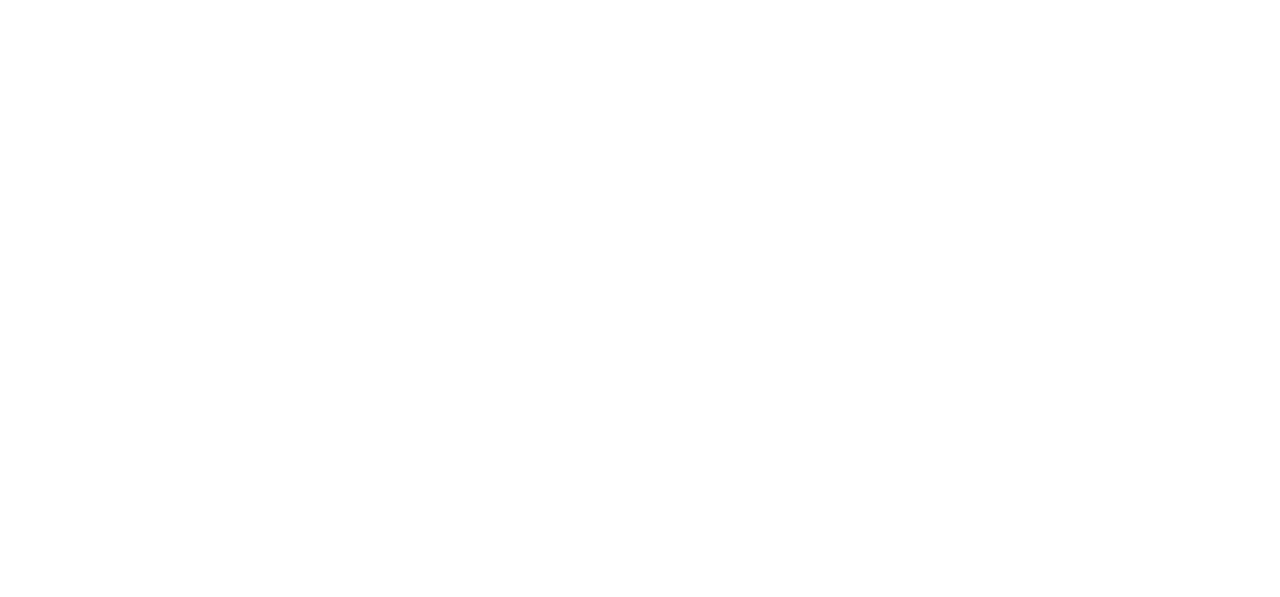
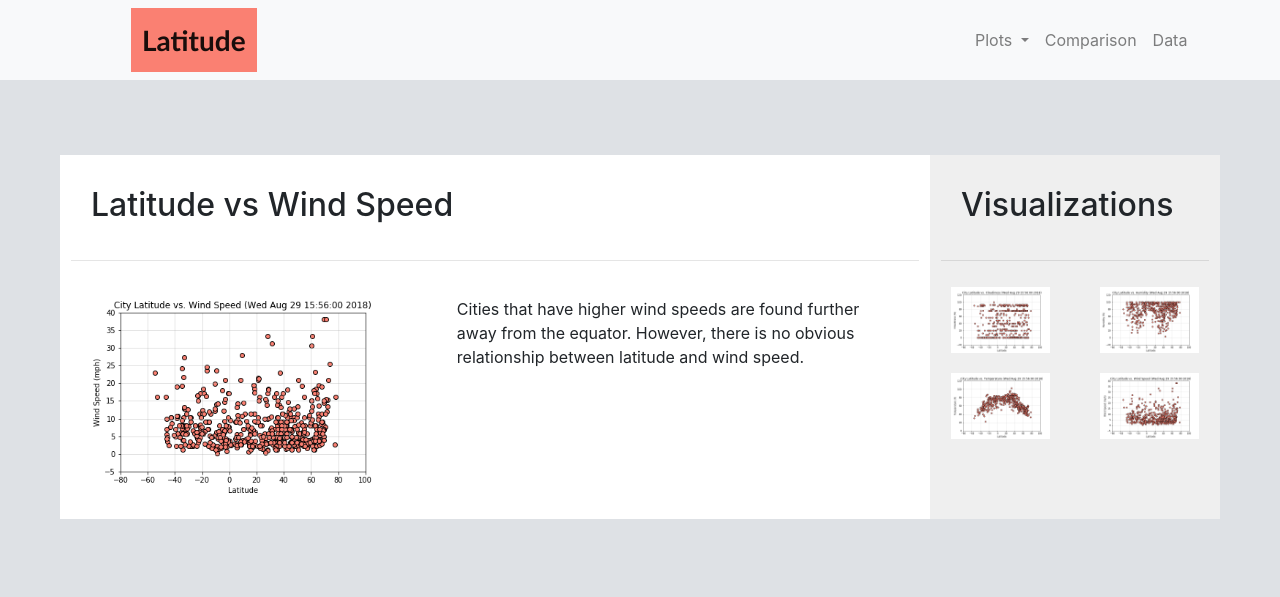
Before and after one commit to hlinn1/webviz, a plain HTML site: page windspeed.html in a window 1280 px wide. Drawn offline with nearby package versions, Linux system fonts and the light colour scheme.

Commit message:
all pages updated

```diff
--- a/temperature.html
+++ b/temperature.html
@@ -0,0 +1,113 @@
+<!DOCTYPE html>
+<html lang="en-us">
+<head>
+    <meta charset="utf-8">
+    <meta name="viewport" content="width=device-width, initial-scale=1, shrink-to-fit=no">
+
+    <title>Latitude Analysis</title>
+
+    <link rel="stylesheet" href="https://stackpath.bootstrapcdn.com/bootstrap/4.1.3/css/bootstrap.min.css" integrity="sha384-MCw98/SFnGE8fJT3GXwEOngsV7Zt27NXFoaoApmYm81iuXoPkFOJwJ8ERdknLPMO" crossorigin="anonymous">
+    <link rel="stylesheet" href="style.css">
+</head>
+
+<body>
+    <div class="container"></div>
+        <nav class="navbar navbar-expand-lg navbar-light bg-light">
+            <div class="col-md-9">
+                <a class="navbar-brand" href="index.html">Latitude</a>
+                <button class="navbar-toggler" type="button" data-toggle="collapse" data-target="#navbarNavDropdown" aria-controls="navbarNavDropdown" aria-expanded="false" aria-label="Toggle navigation">
+                <span class="navbar-toggler-icon"></span>
+                </button>
+            </div>
+            <div class="col-md-3">
+            <div class="collapse navbar-collapse" id="navbarNavDropdown">
+                <ul class="navbar-nav">
+                    <li class="nav-item dropdown">
+                        <a class="nav-link dropdown-toggle" href="#" id="navbarDropdownMenuLink" role="button" data-toggle="dropdown" aria-haspopup="true" aria-expanded="false">
+                        Plots
+                        </a>
+                        <div class="dropdown-menu" aria-labelledby="navbarDropdownMenuLink">
+                            <a class="dropdown-item" href="cloudiness.html">Latitude vs Cloudiness</a>
+                            <a class="dropdown-item" href="humidity.html">Latitude vs Humidity</a>
+                            <a class="dropdown-item" href="temperature.html">Latitude vs Temperature</a>
+                            <a class="dropdown-item" href="windspeed.html">Latitude vs Wind Speed</a>
+                        </div>
+                    </li>
+                    <li class="nav-item">
+                    <a class="nav-link" href="comparison.html">Comparison<span class="sr-only">(current)</span></a>
+                    </li>
+                    <li class="nav-item">
+                    <a class="nav-link" href="data.html">Data</a>
+                    </li>
+
+                </ul>
+            </div>
+            </div>
+        </nav>
+
+
+        <div class="main-body">
+            <div class="row">
+                <div class="col-md-9" id="main">
+                    <div class="row">
+                        <div class="col-md-12">
+                            <h2>Latitude vs Temperature</h2>
+                            <hr>
+                        </div>
+                    </div>
+
+                    <div class="row">
+                        <div class="col-md-5" id="summary-img">
+                            <img src="Plots/og-temperature.png" width=400px alt="Latitude vs Temperature Chart"/>
+                        </div>
+                        <div class="col-md-7">
+                            <p id="summary-text">
+                                From this plot, there is an obvious relationship between latitude and temperature. The closer the cities are to the equator (Latitude 0), the higher the temperature is.
+                            </p>
+                        </div>
+                    </div>
+                </div>
+
+                <div class="col-md-3" id="side">
+                    <div class="row">
+                        <div class="col-md-12">
+                            <h2>Visualizations</h2>
+                            <hr>
+                        </div>
+                    </div>
+
+                    <div class="row">
+                        <div class="col-sm-6 plot">
+                            <a href="cloudiness.html">
+                                <img src="Plots/og-cloudiness.png" alt="Latitude vs Cloudiness Chart" width=200px/>
+                            </a>
+                        </div>
+                        <div class="col-sm-6 plot">
+                            <a href="humidity.html">
+                                <img src="Plots/og-humidity.png" alt="Latitude vs Humidity Chart" width=200px/>
+                            </a>
+                        </div>
+                    </div>
+
+                    <div class="row">
+                        <div class="col-sm-6 plot">
+                            <a href="temperature.html">
+                                <img src="Plots/og-temperature.png" alt="Latitude vs Temperature Chart" width=200px/>
+                            </a>
+                        </div>
+                        <div class="col-sm-6 plot">
+                            <a href="windspeed.html">
+                                <img src="Plots/og-windspeed.png" alt="Latitude vs Wind Speed Chart" width=200px/>
+                            </a>
+                        </div>
+                    </div>
+                </div>
+            </div>
+      </div>
+    </div>
+
+    <script src="https://code.jquery.com/jquery-3.3.1.slim.min.js" integrity="sha384-q8i/X+965DzO0rT7abK41JStQIAqVgRVzpbzo5smXKp4YfRvH+8abtTE1Pi6jizo" crossorigin="anonymous"></script>
+    <script src="https://cdnjs.cloudflare.com/ajax/libs/popper.js/1.14.3/umd/popper.min.js" integrity="sha384-ZMP7rVo3mIykV+2+9J3UJ46jBk0WLaUAdn689aCwoqbBJiSnjAK/l8WvCWPIPm49" crossorigin="anonymous"></script>
+    <script src="https://stackpath.bootstrapcdn.com/bootstrap/4.1.3/js/bootstrap.min.js" integrity="sha384-ChfqqxuZUCnJSK3+MXmPNIyE6ZbWh2IMqE241rYiqJxyMiZ6OW/JmZQ5stwEULTy" crossorigin="anonymous"></script>
+</body>
+</html>
--- a/windspeed.html
+++ b/windspeed.html
@@ -0,0 +1,113 @@
+<!DOCTYPE html>
+<html lang="en-us">
+<head>
+    <meta charset="utf-8">
+    <meta name="viewport" content="width=device-width, initial-scale=1, shrink-to-fit=no">
+
+    <title>Latitude Analysis</title>
+
+    <link rel="stylesheet" href="https://stackpath.bootstrapcdn.com/bootstrap/4.1.3/css/bootstrap.min.css" integrity="sha384-MCw98/SFnGE8fJT3GXwEOngsV7Zt27NXFoaoApmYm81iuXoPkFOJwJ8ERdknLPMO" crossorigin="anonymous">
+    <link rel="stylesheet" href="style.css">
+</head>
+
+<body>
+    <div class="container"></div>
+        <nav class="navbar navbar-expand-lg navbar-light bg-light">
+            <div class="col-md-9">
+                <a class="navbar-brand" href="index.html">Latitude</a>
+                <button class="navbar-toggler" type="button" data-toggle="collapse" data-target="#navbarNavDropdown" aria-controls="navbarNavDropdown" aria-expanded="false" aria-label="Toggle navigation">
+                <span class="navbar-toggler-icon"></span>
+                </button>
+            </div>
+            <div class="col-md-3">
+            <div class="collapse navbar-collapse" id="navbarNavDropdown">
+                <ul class="navbar-nav">
+                    <li class="nav-item dropdown">
+                        <a class="nav-link dropdown-toggle" href="#" id="navbarDropdownMenuLink" role="button" data-toggle="dropdown" aria-haspopup="true" aria-expanded="false">
+                        Plots
+                        </a>
+                        <div class="dropdown-menu" aria-labelledby="navbarDropdownMenuLink">
+                            <a class="dropdown-item" href="cloudiness.html">Latitude vs Cloudiness</a>
+                            <a class="dropdown-item" href="humidity.html">Latitude vs Humidity</a>
+                            <a class="dropdown-item" href="temperature.html">Latitude vs Temperature</a>
+                            <a class="dropdown-item" href="windspeed.html">Latitude vs Wind Speed</a>
+                        </div>
+                    </li>
+                    <li class="nav-item">
+                    <a class="nav-link" href="comparison.html">Comparison<span class="sr-only">(current)</span></a>
+                    </li>
+                    <li class="nav-item">
+                    <a class="nav-link" href="data.html">Data</a>
+                    </li>
+
+                </ul>
+            </div>
+            </div>
+        </nav>
+
+
+        <div class="main-body">
+            <div class="row">
+                <div class="col-md-9" id="main">
+                    <div class="row">
+                        <div class="col-md-12">
+                            <h2>Latitude vs Wind Speed</h2>
+                            <hr>
+                        </div>
+                    </div>
+
+                    <div class="row">
+                        <div class="col-md-5" id="summary-img">
+                            <img src="Plots/og-windspeed.png" width=400px alt="Latitude vs Wind Speed Chart"/>
+                        </div>
+                        <div class="col-md-7">
+                            <p id="summary-text">
+                                Cities that have higher wind speeds are found further away from the equator. However, there is no obvious relationship between latitude and wind speed.
+                            </p>
+                        </div>
+                    </div>
+                </div>
+
+                <div class="col-md-3" id="side">
+                    <div class="row">
+                        <div class="col-md-12">
+                            <h2>Visualizations</h2>
+                            <hr>
+                        </div>
+                    </div>
+
+                    <div class="row">
+                        <div class="col-sm-6 plot">
+                            <a href="cloudiness.html">
+                                <img src="Plots/og-cloudiness.png" alt="Latitude vs Cloudiness Chart" width=200px/>
+                            </a>
+                        </div>
+                        <div class="col-sm-6 plot">
+                            <a href="humidity.html">
+                                <img src="Plots/og-humidity.png" alt="Latitude vs Humidity Chart" width=200px/>
+                            </a>
+                        </div>
+                    </div>
+
+                    <div class="row">
+                        <div class="col-sm-6 plot">
+                            <a href="temperature.html">
+                                <img src="Plots/og-temperature.png" alt="Latitude vs Temperature Chart" width=200px/>
+                            </a>
+                        </div>
+                        <div class="col-sm-6 plot">
+                            <a href="windspeed.html">
+                                <img src="Plots/og-windspeed.png" alt="Latitude vs Wind Speed Chart" width=200px/>
+                            </a>
+                        </div>
+                    </div>
+                </div>
+            </div>
+      </div>
+    </div>
+
+    <script src="https://code.jquery.com/jquery-3.3.1.slim.min.js" integrity="sha384-q8i/X+965DzO0rT7abK41JStQIAqVgRVzpbzo5smXKp4YfRvH+8abtTE1Pi6jizo" crossorigin="anonymous"></script>
+    <script src="https://cdnjs.cloudflare.com/ajax/libs/popper.js/1.14.3/umd/popper.min.js" integrity="sha384-ZMP7rVo3mIykV+2+9J3UJ46jBk0WLaUAdn689aCwoqbBJiSnjAK/l8WvCWPIPm49" crossorigin="anonymous"></script>
+    <script src="https://stackpath.bootstrapcdn.com/bootstrap/4.1.3/js/bootstrap.min.js" integrity="sha384-ChfqqxuZUCnJSK3+MXmPNIyE6ZbWh2IMqE241rYiqJxyMiZ6OW/JmZQ5stwEULTy" crossorigin="anonymous"></script>
+</body>
+</html>
```
Also changed, not shown: cloudiness.html (+1 -1 lines), humidity.html (+3 -3 lines), index.html (+1 -1 lines).
